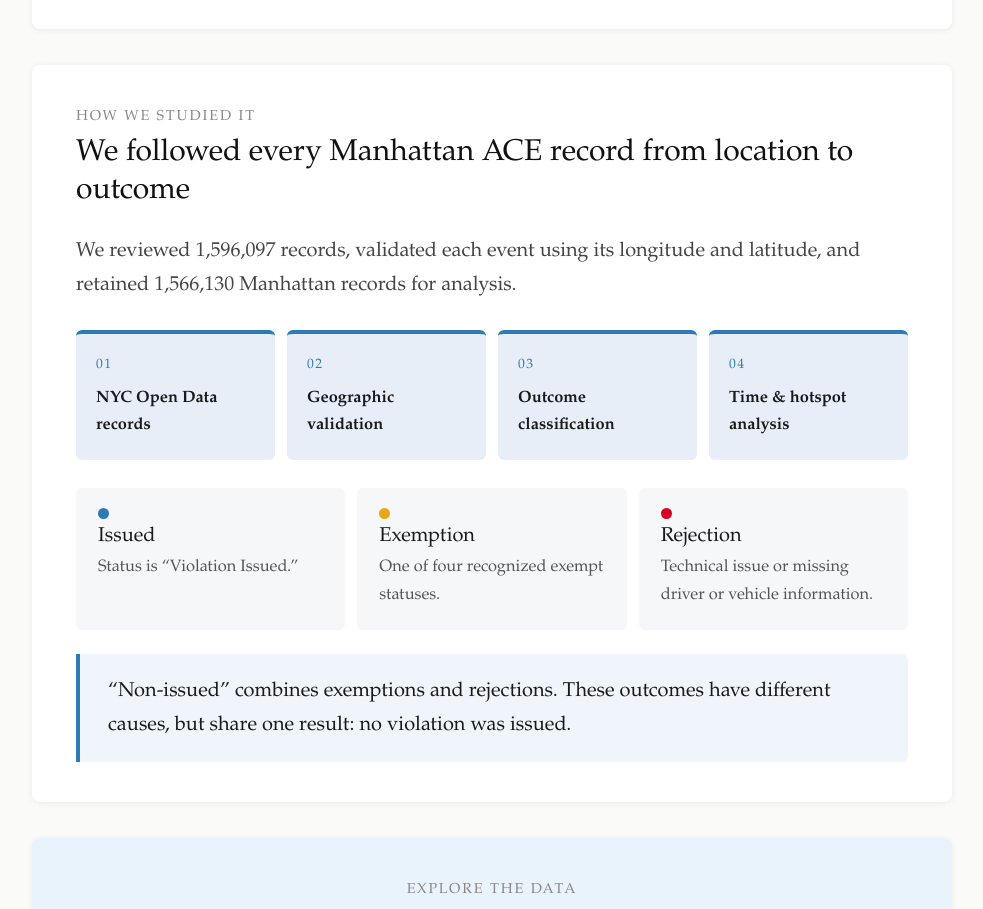
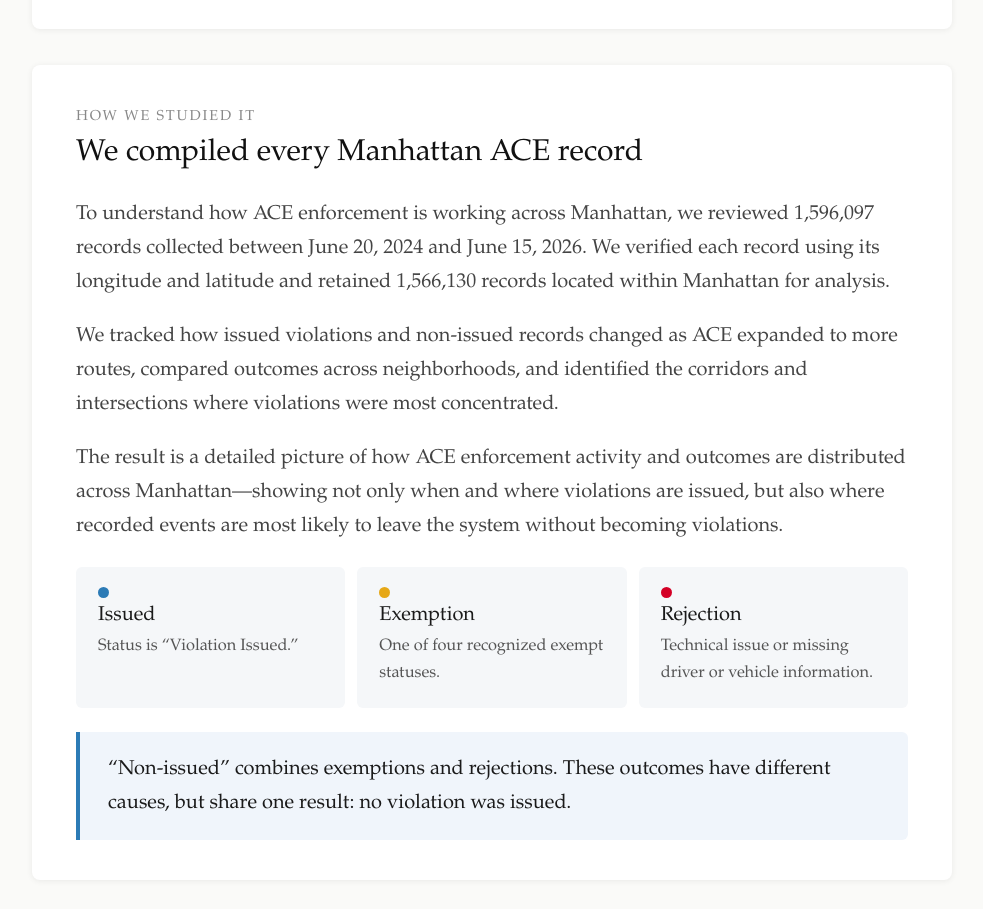
Before and after one commit to quinnaf19/ACE-Online-Report, a Next.js app: page / in a window 1280 px wide. Shown: the part 1700-2609 px from the top of the page, without its empty margins (268-1251 px from the left). Built offline with nearby package versions, Linux system fonts and the light colour scheme.

Commit message:
Revise study methodology overview

```diff
--- a/app/globals.css
+++ b/app/globals.css
@@ -191,10 +191,6 @@ table {
 .fine-callout p:last-child { color: #444; font-size: .84em; line-height: 1.55; }
 .card-label { margin-bottom: .6em; color: #888; font-size: .72em; letter-spacing: .13em; text-transform: uppercase; }
 
-.pipeline { display: grid; grid-template-columns: repeat(4, 1fr); gap: .6em; margin: 1.4em 0; }
-.pipeline div { position: relative; padding: 1em; border-top: 4px solid var(--blue); border-radius: 6px; background: #e8eef8; }
-.pipeline span { display: block; color: var(--blue); font-size: .68em; letter-spacing: .1em; }
-.pipeline strong { display: block; margin-top: .45em; font-size: .82em; }
 .outcome-defs { display: grid; grid-template-columns: repeat(3, 1fr); gap: .6em; margin: 1.2em 0; }
 .outcome-defs article { padding: 1em 1.1em; border-radius: 6px; background: #f5f7f9; }
 .outcome-defs h3 { margin: .25em 0; font-size: 1em; }
@@ -390,7 +386,7 @@ footer {
   .contents .nav-logo { padding-top: 2.3em; }
   .hero { margin: 0 -1em 2em; padding: 3em 1.2em 2em; }
   .hero h1 { font-size: 1.9em; }
-  .two-col, .pipeline, .outcome-defs, .split-charts, .factor-grid, .download-grid { grid-template-columns: 1fr; }
+  .two-col, .outcome-defs, .split-charts, .factor-grid, .download-grid { grid-template-columns: 1fr; }
   .stat-grid { flex-wrap: wrap; }
   .stat-grid article { flex: 1 1 calc(50% - .6em); }
   .report-section, .finding, .caution, .downloads { padding: 1.4em 1.2em; }
--- a/app/page.tsx
+++ b/app/page.tsx
@@ -204,12 +204,11 @@ export default function Home() {
           </section>
 
           <section id="study" className="report-section tinted">
-            <SectionHead label="HOW WE STUDIED IT" title="We followed every Manhattan ACE record from location to outcome" />
-            <p className="lede">We reviewed 1,596,097 records, validated each event using its longitude and latitude, and retained 1,566,130 Manhattan records for analysis.</p>
-            <div className="pipeline" aria-label="Study pipeline">
-              {["NYC Open Data records", "Geographic validation", "Outcome classification", "Time & hotspot analysis"].map((item, index) => (
-                <div key={item}><span>0{index + 1}</span><strong>{item}</strong></div>
-              ))}
+            <SectionHead label="HOW WE STUDIED IT" title="We compiled every Manhattan ACE record" />
+            <div className="lede">
+              <p>To understand how ACE enforcement is working across Manhattan, we reviewed 1,596,097 records collected between June 20, 2024 and June 15, 2026. We verified each record using its longitude and latitude and retained 1,566,130 records located within Manhattan for analysis.</p>
+              <p>We tracked how issued violations and non-issued records changed as ACE expanded to more routes, compared outcomes across neighborhoods, and identified the corridors and intersections where violations were most concentrated.</p>
+              <p>The result is a detailed picture of how ACE enforcement activity and outcomes are distributed across Manhattan—showing not only when and where violations are issued, but also where recorded events are most likely to leave the system without becoming violations.</p>
             </div>
             <div className="outcome-defs">
               <article><span className="dot issued" /><h3>Issued</h3><p>Status is “Violation Issued.”</p></article>
```
